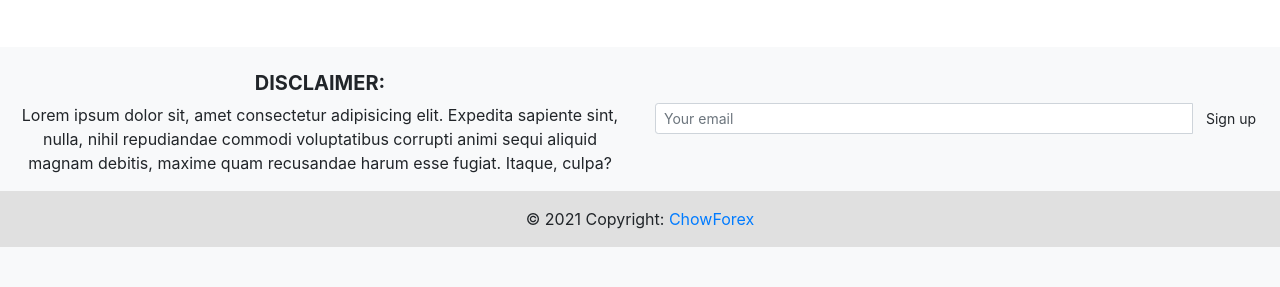
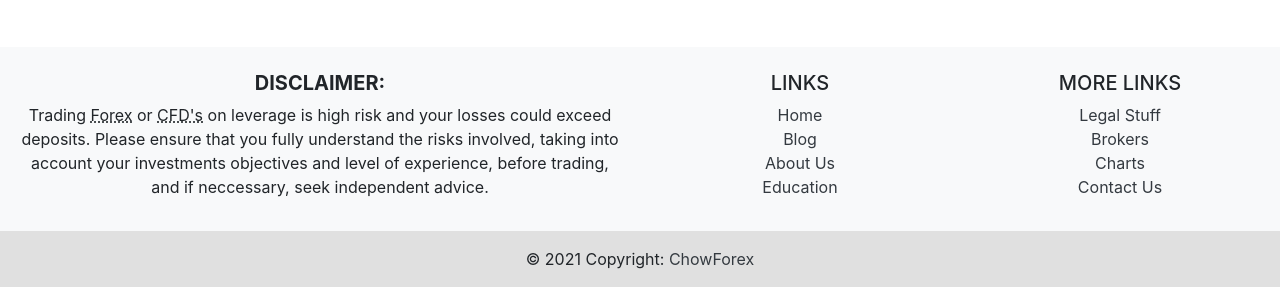
Before and after one commit to tb0se/ChowForex, a Flask app: page / in a window 1280 px wide. Shown: the part 1692-1979 px from the top of the page. Before the commit the page ends 1939 px from the top, so only its background shows below. Run offline with Flask 2, Linux system fonts and the light colour scheme.

Commit message:
footer and main content

```diff
--- a/app/templates/base.html
+++ b/app/templates/base.html
@@ -123,28 +123,57 @@
 
 		<div class="container-fluid text-center">
 
-			<div class="row">
+			<div class="row mb-3">
 				<!-- Grid column -->
 				<div class="col-md-6 mt-md-0 mt-3">
 
 					<!-- Content -->
 					<h5 class="text-uppercase font-weight-bold">Disclaimer:</h5>
-					<p>Lorem ipsum dolor sit, amet consectetur adipisicing elit. Expedita sapiente sint, nulla, nihil
-						repudiandae commodi voluptatibus corrupti animi sequi aliquid magnam debitis, maxime quam recusandae
-						harum esse fugiat. Itaque, culpa?</p>
+					<p>
+                        Trading <abbr title="Foreign Exchange">Forex</abbr> or <abbr title="Contract For Differences">CFD's</abbr>
+                         on leverage is high risk and your losses could exceed deposits. Please ensure that you fully understand the risks
+                         involved, taking into account your investments objectives and level of experience, before trading, and if neccessary,
+                         seek independent advice.
+                    </p>
 
-				</div>
+                </div>
+
 				<!-- Grid column -->
-				<div class="col-md-6 mb-4 d-flex align-items-center">
+				<div class="col-lg-3 col-md-6 mb-4 mb-md-0">
+                    <h5 class="text-uppercase">Links</h5>
+                    <ul class="list-unstyled mb-0">
+                        <li>
+                            <a href="{{ url_for('home.index') }}" class="text-dark">Home</a>
+                        </li>
+                        <li>
+                            <a href="{{ url_for('blog.home') }}" class="text-dark">Blog</a>
+                        </li>
+                        <li>
+                            <a href="#!" class="text-dark">About Us</a>
+                        </li>
+                        <li>
+                            <a href="{{ url_for('edu.index') }}" class="text-dark">Education</a>
+                        </li>
+                    </ul>
+                </div>
 
-					<form class="input-group">
-						<input type="text" class="form-control form-control-sm" placeholder="Your email"
-							aria-label="Your email" aria-describedby="basic-addon2">
-						<div class="input-group-append ml-1">
-							<button class="btn btn-sm btn-light my-0" type="button">Sign up</button>
-						</div>
-					</form>
-
+                <!-- Grid column -->
+				<div class="col-lg-3 col-md-6 mb-4 mb-md-0">
+                    <h5 class="text-uppercase">More Links</h5>
+                    <ul class="list-unstyled mb-0">
+                        <li>
+                            <a href="#!" class="text-dark">Legal Stuff</a>
+                        </li>
+                        <li>
+                            <a href="#!" class="text-dark">Brokers</a>
+                        </li>
+                        <li>
+                            <a href="#!" class="text-dark">Charts</a>
+                        </li>
+                        <li>
+                            <a href="#!" class="text-dark">Contact Us</a>
+                        </li>
+                    </ul>
 				</div>
 
 			</div>
@@ -153,7 +182,7 @@
 
 		<!-- Copyright -->
 		<div class="footer-copyright text-center py-3 " style="background-color: #e0e0e0;">
-			© 2021 Copyright: <a href="https://mdbootstrap.com/"> ChowForex</a>
+			© 2021 Copyright: <a class="text-dark" href="{{ url_for('home.index') }}"> ChowForex</a>
 		</div>
 		<!-- Copyright -->
 
--- a/app/templates/index.html
+++ b/app/templates/index.html
@@ -12,7 +12,8 @@
         </div>
         <div class="row justfy-content-center">
             <div class="col text-center pt-5 ">
-                <button type="button" class="btn btn-light btn-lg">Start Learning</button>
+                <!-- <button type="button" class="btn btn-light btn-lg"><a href="#">Start Learning</a></button> -->
+                <a class="btn btn-light btn-lg" href="{{ url_for('edu.index') }}" role="button">Start Learning</a>
             </div>
         </div>
 
@@ -20,18 +21,18 @@
 </div>
 
 
-<!-- About us content -->
+<!-- Content -->
 <div class="container mb-5">
 
     <div class="row justify-content-center pt-3 pb-4">
-        <h1 class="display-1 ">About us</h1>
+        <h1 class="display-1 ">What we offer</h1>
     </div>
 
     <div class="row featurette align-items-center">
       <div class="col-md-7">
         <!-- <h2 class="featurette-heading">First featurette heading. <span class="text-muted">It’ll blow your mind.</span></h2> -->
         <p class="lead">
-            Donec ullamcorper nulla non metus auctor fringilla. Vestibulum id ligula porta felis euismod semper. Praesent commodo cursus magna, vel scelerisque nisl consectetur. Fusce dapibus, tellus ac cursus commodo.
+            High quality educational courses so your can trade with confidence, manage your risk and identify high-potential technical patterns.
         </p>
       </div>
       <div class="col-md-5">
@@ -45,7 +46,8 @@
       <div class="col-md-7 order-md-2">
         <!-- <h2 class="featurette-heading">Oh yeah, it’s that good. <span class="text-muted">See for yourself.</span></h2> -->
         <p class="lead">
-            Donec ullamcorper nulla non metus auctor fringilla. Vestibulum id ligula porta felis euismod semper. Praesent commodo cursus magna, vel scelerisque nisl consectetur. Fusce dapibus, tellus ac cursus commodo.
+            Looking to make money on the side or be a full trader? You can trade all the time and from anywhere.
+            So start trading now from the comforts of your home.
         </p>
       </div>
       <div class="col-md-5 order-md-1">
```
